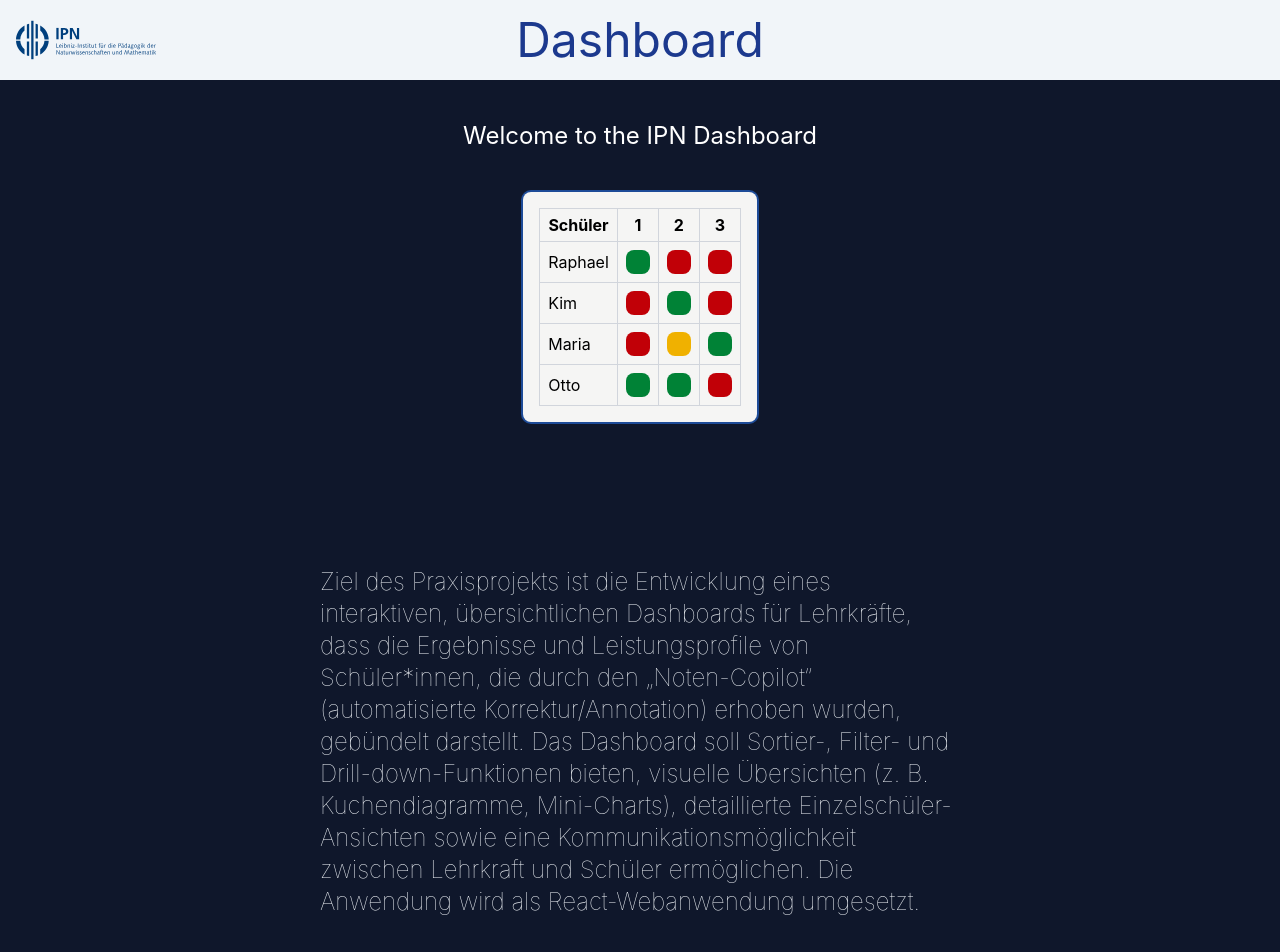
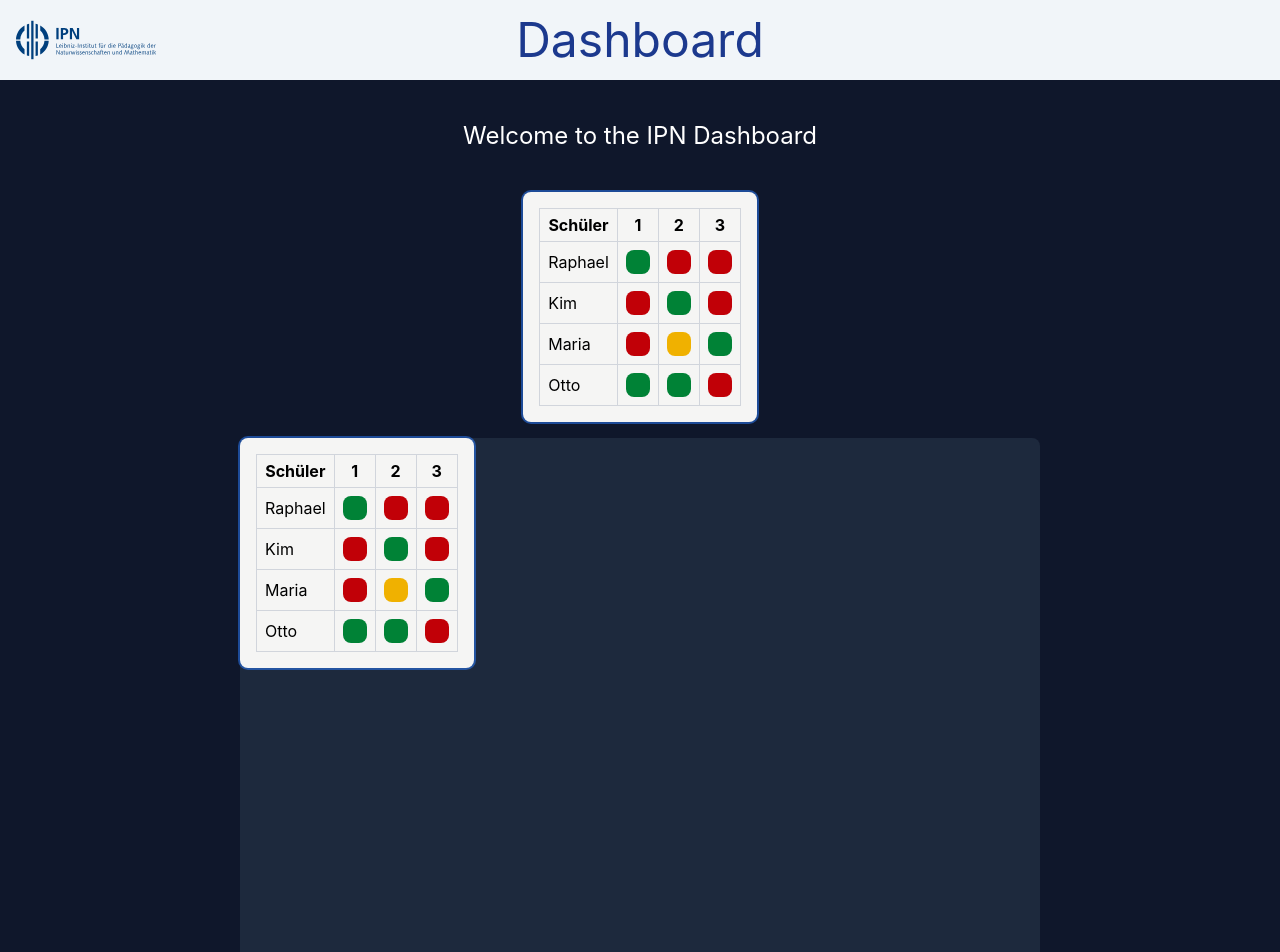
Before and after one commit to Explorier95/dashboard, a React (Vite) app in the folder dashboard/: page / in a window 1280 px wide. Shown: the top 952 px of the page. Built offline with nearby package versions, Linux system fonts and the light colour scheme.

Commit message:
CSS Ausgelagert - slidingSquare kann jetzt Elemente auf x,y-Achsen verschieben- Anordnung von Modulen für das Dashboard

```diff
--- a/dashboard/src/App.jsx
+++ b/dashboard/src/App.jsx
@@ -2,13 +2,15 @@ import StudentOverview from "./components/studentOverview";
 import DynamixText from "./components/dynamicText";
 import Header from "./components/header";
 import MotionExamples from "./components/motionExamples"
+import SlidingSquare from "./components/slidingSquare"
+import {ElementSquares} from "./components/squareVariants.jsx";
 
 
 const App = () => {
 
   return (
 
-    <div className="flex flex-col gap-10 overflow-x-hidden">
+    <div className={ElementSquares.appMain}>
 
       {/* Importet Component */}
       <Header />
@@ -16,8 +18,10 @@ const App = () => {
       {/*<MotionExamples />*/}
 
       {/* Dashboard Section */}
-      <div className="justify-items-center">
+      <div className={ElementSquares.appJustifyCenter}>
         <StudentOverview />
+      {/* Dashboard Dragable version */}
+        <SlidingSquare><StudentOverview /></SlidingSquare>
       </div>
 
       {/* Text */}
--- a/dashboard/src/components/slidingSquare.jsx
+++ b/dashboard/src/components/slidingSquare.jsx
@@ -1,19 +1,33 @@
 import { motion } from "framer-motion";
 import { GridContainerVariants } from "./variants";
+import React from "react";
+import { useRef } from "react";
 
-function SlidingSquare(props) {
+function SlidingSquare({children}) {
+
+  const constraintsRef = useRef(null);
+
   return (
-    <div>
-      <h2 className="text-slate-100 font-thin text-1xl w-1/2 mx-auto text-center">{props.title}</h2>
-    <motion.div variants={{ GridContainerVariants }} className="bg-slate-800 aspect-square rounded-lg justify-center flex items-center gap-10">
-      <motion.div className="w-1/3 h-1/3 bg-orange-500 rounded-3xl cursor-grab"
-        drag
-        dragConstraints={{ top: -125, left: -125, right: 125, bottom: 125 }}
-        dragTransition={{ bounceStiffness: 600, bounceDamping: 10 }}
-      />
-    </motion.div>
+    <>
+      <div ref={constraintsRef}
+        /* variants={{ GridContainerVariants }} */
+        className="bg-slate-800 w-[800px] h-[800px] rounded-lg relative"
+      >
+        {React.Children.map(children, (child, index) => (
+          <motion.div
+            className="absolute"
+            key={index}
+            drag
+            dragConstraints={constraintsRef}
+          >
+            <div className="inline-block">
+            {child}
+            </div>
+          </motion.div>
+        ))}
     </div>
-  )
+    </>
+  );
 }
 
 export default SlidingSquare
--- /dev/null
+++ b/dashboard/src/components/squareVariants.jsx
@@ -0,0 +1,17 @@
+
+export const ColorSquare = {
+    red: "w-6 h-6 bg-red-700 hover:bg-red-500 aspect-square rounded-lg m-2",
+    yellow: "w-6 h-6 bg-yellow-500 hover:bg-yellow-300 aspect-square rounded-lg m-2",
+    green: "w-6 h-6 bg-green-700 hover:bg-green-500 aspect-square rounded-lg m-2"
+}
+
+export const ElementSquares = {
+    appMain:"flex flex-col gap-10 overflow-x-hidden",
+    appJustifyCenter:"justify-items-center",
+    studentMain: "bg-stone-100 rounded-lg justify-center flex items-center gap-10 mb-4 ring-2 ring-blue-500/50",
+    studentTableMain: "talbe-auto border-collapse border border-gray-400 m-4",
+    studentTableHeadStatic: "border border-gray-300 px-2 py-1 text-left...",
+    studentTableHeadDynamic: "border border-gray-300 px-2 py-1 hover:bg-green-500 text-left...",
+    studentTableData: "border border-gray-300 px-2 py-1",
+    studentTableColorBorder: "border border-gray-300"
+}
--- a/dashboard/src/components/studentOverview.jsx
+++ b/dashboard/src/components/studentOverview.jsx
@@ -1,6 +1,7 @@
 import jsonData from "../static/json_fuer_fabian_cba_dashboard.json";
 import { useState } from "react";
 import ModalAnswer from "./modalAnswer.jsx";
+import {ColorSquare, ElementSquares} from "./squareVariants.jsx";
 
 function StudentOverview() {
 
@@ -17,22 +18,17 @@ function StudentOverview() {
         setInfo(null);
     }
     function squareColor(antwort) {
-        const squares = {
-            green: "w-6 h-6 bg-green-700 hover:bg-green-500 aspect-square rounded-lg m-2",
-            yellow: "w-6 h-6 bg-yellow-500 hover:bg-yellow-300 aspect-square rounded-lg m-2",
-            red: "w-6 h-6 bg-red-700 hover:bg-red-500 aspect-square rounded-lg m-2"
-        }
 
         let classNameTmp = ""
 
         if (antwort.under_help && antwort.is_correct) {
-            classNameTmp = squares.yellow;
+            classNameTmp = ColorSquare.yellow;
         } else if (!antwort.is_correct && antwort.under_help) {
-            classNameTmp = squares.red;
+            classNameTmp = ColorSquare.red;
         } else if (antwort.is_correct && !antwort.under_help) {
-            classNameTmp = squares.green;
+            classNameTmp = ColorSquare.green;
         } else {
-            classNameTmp = squares.red;
+            classNameTmp = ColorSquare.red;
         }
 
         const studentText = antwort.student_text
@@ -48,23 +44,24 @@ function StudentOverview() {
         <div>
             {info && type === "Antwort" ? <ModalAnswer info={info} onClose={closeDialog} type="Antwort" />
              : info && type === "Frage" ? <ModalAnswer info={info} onClose={closeDialog} type="Frage"/> : ""}
-            <div className="bg-stone-100 rounded-lg justify-center flex items-center gap-10 mb-4 ring-2 ring-blue-500/50">
-                <table className="talbe-auto border-collapse border border-gray-400 m-4">
+             <h2></h2>
+            <div className={ElementSquares.studentMain}>
+                <table className={ElementSquares.studentTableMain}>
                     <thead>
                         <tr>
-                            <th className="border border-gray-300 px-2 py-1 text-left...">Schüler</th>
+                            <th className={ElementSquares.studentTableHeadStatic}>Schüler</th>
                             {jsonData.fragen.map((frage, index) => (<th key={index}
-                             className="border border-gray-300 px-2 py-1 hover:bg-green-500 text-left..."
+                             className={ElementSquares.studentTableHeadDynamic}
                              onClick={()=>openDialog(frage.title,"Frage")}>{frage.nmbr}</th>))}
                         </tr>
                     </thead>
                     {jsonData.schueler.map((student, index) => (<tbody key={index} >
                         <tr>
-                            <td className="border border-gray-300 px-2 py-1">{student.vorname}</td>
+                            <td className={ElementSquares.studentTableData}>{student.vorname}</td>
                             {jsonData.schueler_antworten
                                 .filter(antwort => antwort.schueler_id === student.id)
                                 .map((antwort, index) => (
-                                    <td key={index} className="border border-gray-300">
+                                    <td key={index} className={ElementSquares.studentTableColorBorder}>
                                         {squareColor(antwort)}
                                     </td>
                                 ))}
```
